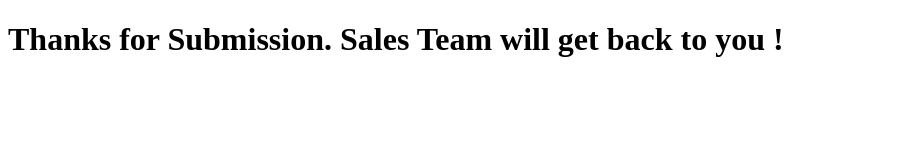
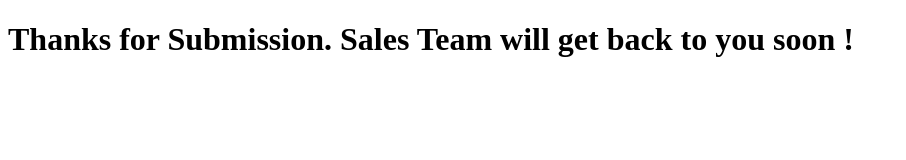
Before and after one commit to faizee887/Web-To-Lead-Bootcamp, a plain HTML site: page thanks.html in a window 1280 px wide. Shown: the whole page, without its empty margins (0-906 px from the left). Drawn offline with Linux system fonts and the light colour scheme.

Commit message:
Update thanks.html

```diff
--- a/thanks.html
+++ b/thanks.html
@@ -6,6 +6,6 @@
     <title>Thank You</title>
 </head>
 <body>
-    <h1>Thanks for Submission. Sales Team will get back to you !</h1>
+    <h1>Thanks for Submission. Sales Team will get back to you soon !</h1>
 </body>
 </html>
```
